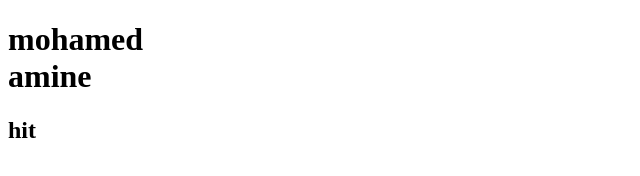
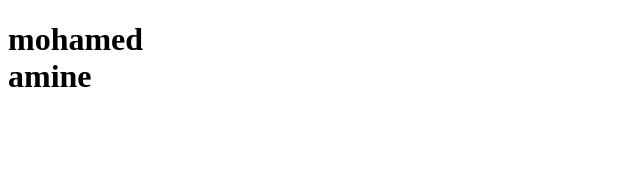
Before and after one commit to mohamedamine-elazaar/first-project, a plain HTML site: page index.html in a window 1280 px wide. Shown: the full height of the page, 0-640 px from the left. Drawn offline with Linux system fonts and the light colour scheme.

Commit message:
update index

```diff
--- a/index.html
+++ b/index.html
@@ -11,7 +11,7 @@
 <body>
     <h1>mohamed <br> amine
     </h1>
-    <h2>hit</h2>
+
     <script src="./script.js"></script>
 
 </body>
```
